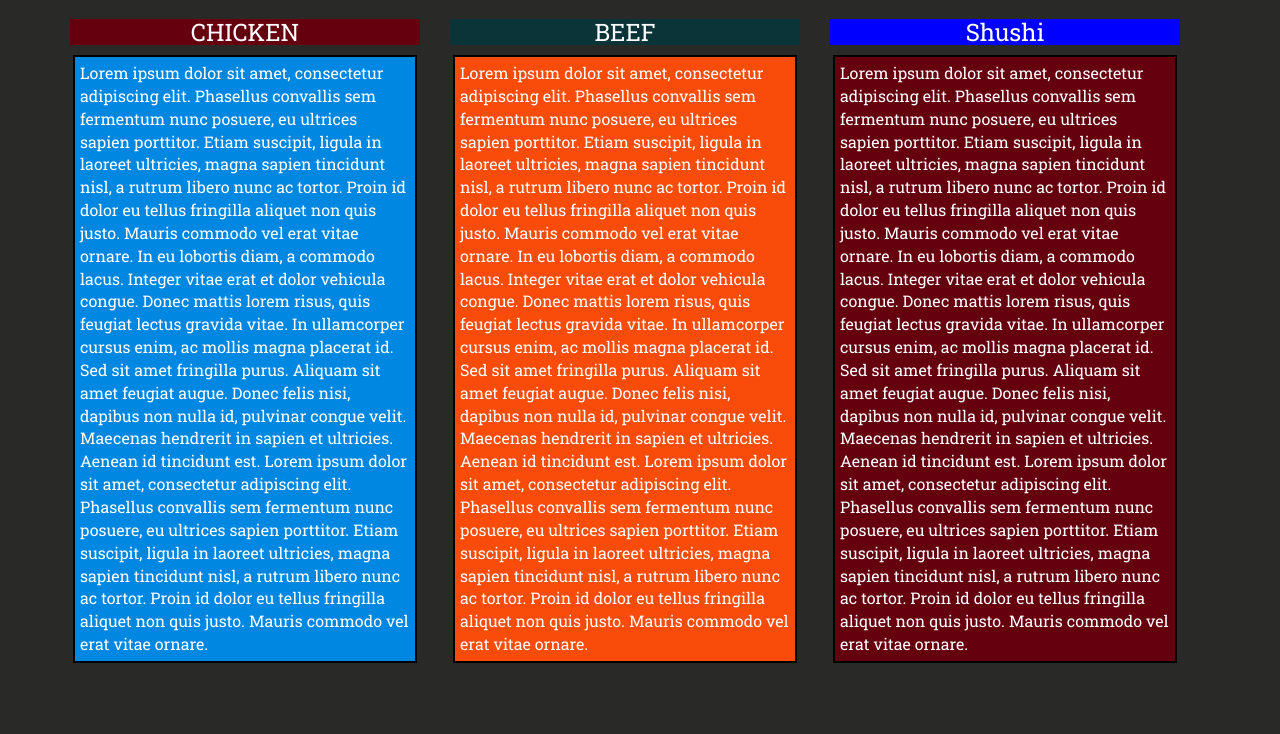
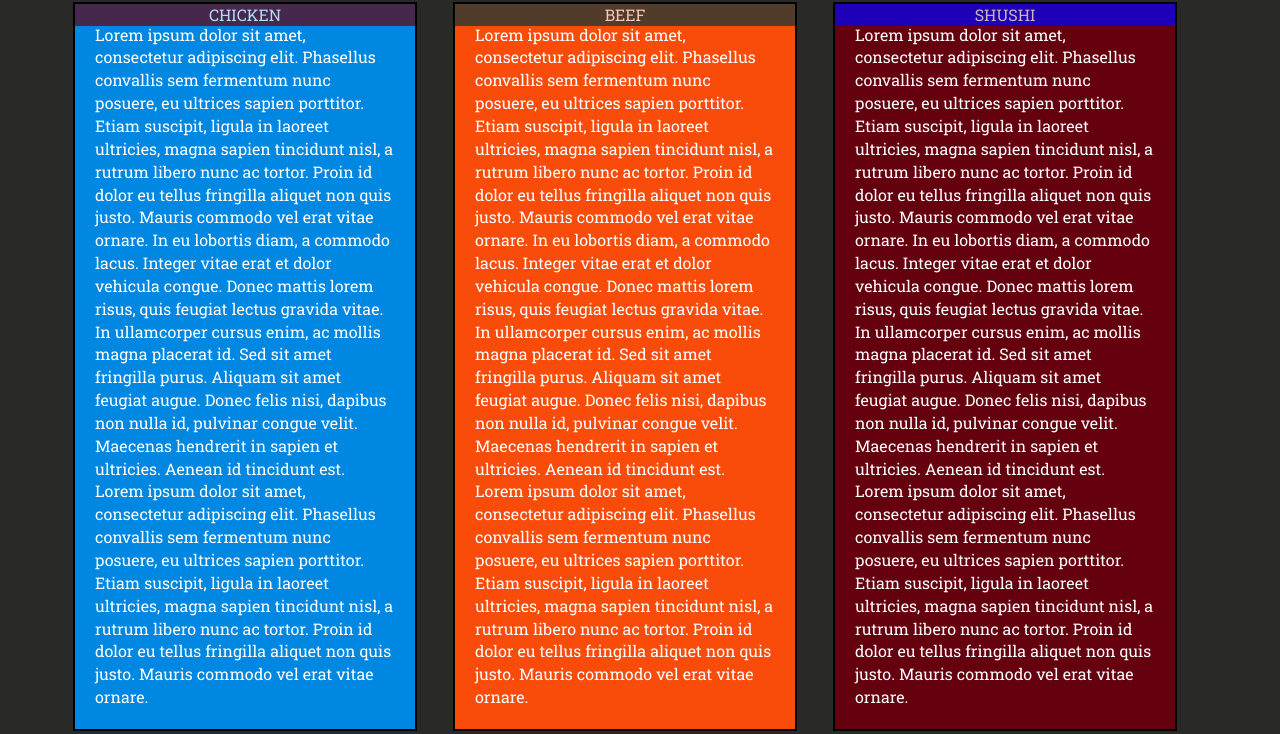
Before and after one commit to asifsultan/module3_solution, a plain HTML site: page index.html in a window 1280 px wide. Shown: the part 141-875 px from the top of the page. Before the commit the page ends 807 px from the top, so only its background shows below. Drawn offline with Linux system fonts and the light colour scheme.

Commit message:
final changes

```diff
--- a/css/styles.css
+++ b/css/styles.css
@@ -8,6 +8,8 @@ body{
 h1{
     text-align: center;
 }
+
+
 
 .row{
     width: 100%;
@@ -25,6 +27,7 @@ h1{
 }
 .navbar-brand a{
     text-decoration: none;
+    color: #000;
 }
 
 #collapsable-nav{
@@ -33,39 +36,68 @@ h1{
 
 
 #chicken-details{
+    overflow: hidden;
+    position: relative;
     background-color: #0087e1;
     border: 2px solid black;
     margin: 3px;
-    padding: 5px;
+    padding: 20px;
 }
 
 #beef-details{
+    overflow: hidden;
+    position: relative;
     background-color: #f94c0a;
     border: 2px solid black;
     margin: 3px;
-    padding: 5px;
+    padding: 20px;
 
 }
 
 #shushi-details{
+    overflow: hidden;
+    position: relative;
     background-color: #65000f;
     border: 2px solid black;
     margin: 3px;
-    padding: 5px;
+    padding: 20px;
 
 }
 
-#chicken{
+.navbar-header button.navbar-toggle, .navbar-header .icon-bar{
+    border: 1px solid #000;
+
+}
+
+#chicken {
+     position: absolute;
+    top: 0;
+    right: 0;
+    text-align: center;
+    width: 100%;
+    opacity: .7;
     background-color: #65000f;
     text-align: center;
 }
 
-#beef{
+#beef {
+     position: absolute;
+    top: 0;
+    right: 0;
+    text-align: center;
+    width: 100%;
+    opacity: .7;
     background-color: #0b3438;
     text-align: center;
 }
 
-#shushi{
+#shushi {
+     position: absolute;
+    top: 0;
+    right: 0;
+    text-align: center;
+    width: 100%;
+    opacity: .7;
     background-color: #0000ff;
     text-align: center;
 }
--- a/index.html
+++ b/index.html
@@ -12,7 +12,7 @@
 <body>
 
   <nav id="header-nav" class="navbar navbar-default">
-  <div class="container">
+  <div class="container-fluid">
     <!-- Brand and toggle get grouped for better mobile display -->
     <div class="navbar-header">
       <div class="navbar-brand">
@@ -20,6 +20,7 @@
       </div>
       <button type="button" class="navbar-toggle collapsed" data-toggle="collapse" data-target="#collapsable-nav" aria-expanded="false">
         <span class="sr-only">Toggle navigation</span>
+        <span class="icon-bar"></span>
         <span class="icon-bar"></span>
         <span class="icon-bar"></span>
         <span class="icon-bar"></span>
@@ -56,16 +57,16 @@
 
     <div class="row">
       <div  class="col-md-4 col-sm-6 col-xs-12">
-        <h3 id="chicken">CHICKEN</h3>
+
         <p id="chicken-details">
-
+        <span id="chicken">CHICKEN</span>
         Lorem ipsum dolor sit amet, consectetur adipiscing elit. Phasellus convallis sem fermentum nunc posuere, eu ultrices sapien porttitor. Etiam suscipit, ligula in laoreet ultricies, magna sapien tincidunt nisl, a rutrum libero nunc ac tortor. Proin id dolor eu tellus fringilla aliquet non quis justo. Mauris commodo vel erat vitae ornare. In eu lobortis diam, a commodo lacus. Integer vitae erat et dolor vehicula congue. Donec mattis lorem risus, quis feugiat lectus gravida vitae. In ullamcorper cursus enim, ac mollis magna placerat id. Sed sit amet fringilla purus. Aliquam sit amet feugiat augue. Donec felis nisi, dapibus non nulla id, pulvinar congue velit. Maecenas hendrerit in sapien et ultricies. Aenean id tincidunt est.
         Lorem ipsum dolor sit amet, consectetur adipiscing elit. Phasellus convallis sem fermentum nunc posuere, eu ultrices sapien porttitor. Etiam suscipit, ligula in laoreet ultricies, magna sapien tincidunt nisl, a rutrum libero nunc ac tortor. Proin id dolor eu tellus fringilla aliquet non quis justo. Mauris commodo vel erat vitae ornare.
         </p>
       </div>
         <div class="col-md-4 col-sm-6 col-xs-12">
-          <h3 id="beef">BEEF</h3>
           <p id="beef-details">
+          <span id="beef">BEEF</span>
 
           Lorem ipsum dolor sit amet, consectetur adipiscing elit. Phasellus convallis sem fermentum nunc posuere, eu ultrices sapien porttitor. Etiam suscipit, ligula in laoreet ultricies, magna sapien tincidunt nisl, a rutrum libero nunc ac tortor. Proin id dolor eu tellus fringilla aliquet non quis justo. Mauris commodo vel erat vitae ornare. In eu lobortis diam, a commodo lacus. Integer vitae erat et dolor vehicula congue. Donec mattis lorem risus, quis feugiat lectus gravida vitae. In ullamcorper cursus enim, ac mollis magna placerat id. Sed sit amet fringilla purus. Aliquam sit amet feugiat augue. Donec felis nisi, dapibus non nulla id, pulvinar congue velit. Maecenas hendrerit in sapien et ultricies. Aenean id tincidunt est.
           Lorem ipsum dolor sit amet, consectetur adipiscing elit. Phasellus convallis sem fermentum nunc posuere, eu ultrices sapien porttitor. Etiam suscipit, ligula in laoreet ultricies, magna sapien tincidunt nisl, a rutrum libero nunc ac tortor. Proin id dolor eu tellus fringilla aliquet non quis justo. Mauris commodo vel erat vitae ornare.
@@ -73,8 +74,9 @@
 
         </div>
           <div class="col-md-4 col-sm-12 col-xs-12">
-          <h3 id="shushi">Shushi</h3>
-            <p  id="shushi-details" >
+
+            <p  id="shushi-details">
+            <span id="shushi">SHUSHI</span>
 
             Lorem ipsum dolor sit amet, consectetur adipiscing elit. Phasellus convallis sem fermentum nunc posuere, eu ultrices sapien porttitor. Etiam suscipit, ligula in laoreet ultricies, magna sapien tincidunt nisl, a rutrum libero nunc ac tortor. Proin id dolor eu tellus fringilla aliquet non quis justo. Mauris commodo vel erat vitae ornare. In eu lobortis diam, a commodo lacus. Integer vitae erat et dolor vehicula congue. Donec mattis lorem risus, quis feugiat lectus gravida vitae. In ullamcorper cursus enim, ac mollis magna placerat id. Sed sit amet fringilla purus. Aliquam sit amet feugiat augue. Donec felis nisi, dapibus non nulla id, pulvinar congue velit. Maecenas hendrerit in sapien et ultricies. Aenean id tincidunt est.
             Lorem ipsum dolor sit amet, consectetur adipiscing elit. Phasellus convallis sem fermentum nunc posuere, eu ultrices sapien porttitor. Etiam suscipit, ligula in laoreet ultricies, magna sapien tincidunt nisl, a rutrum libero nunc ac tortor. Proin id dolor eu tellus fringilla aliquet non quis justo. Mauris commodo vel erat vitae ornare.
```
